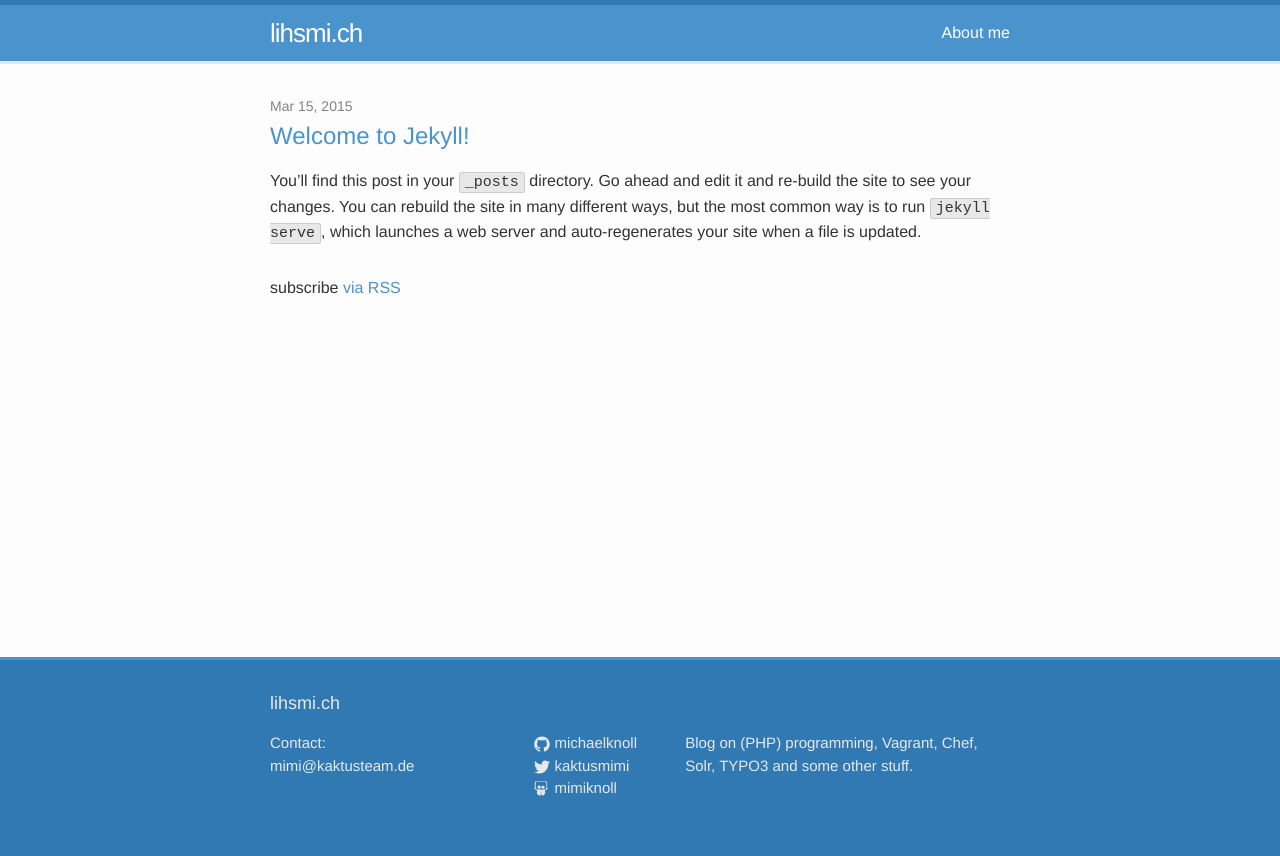
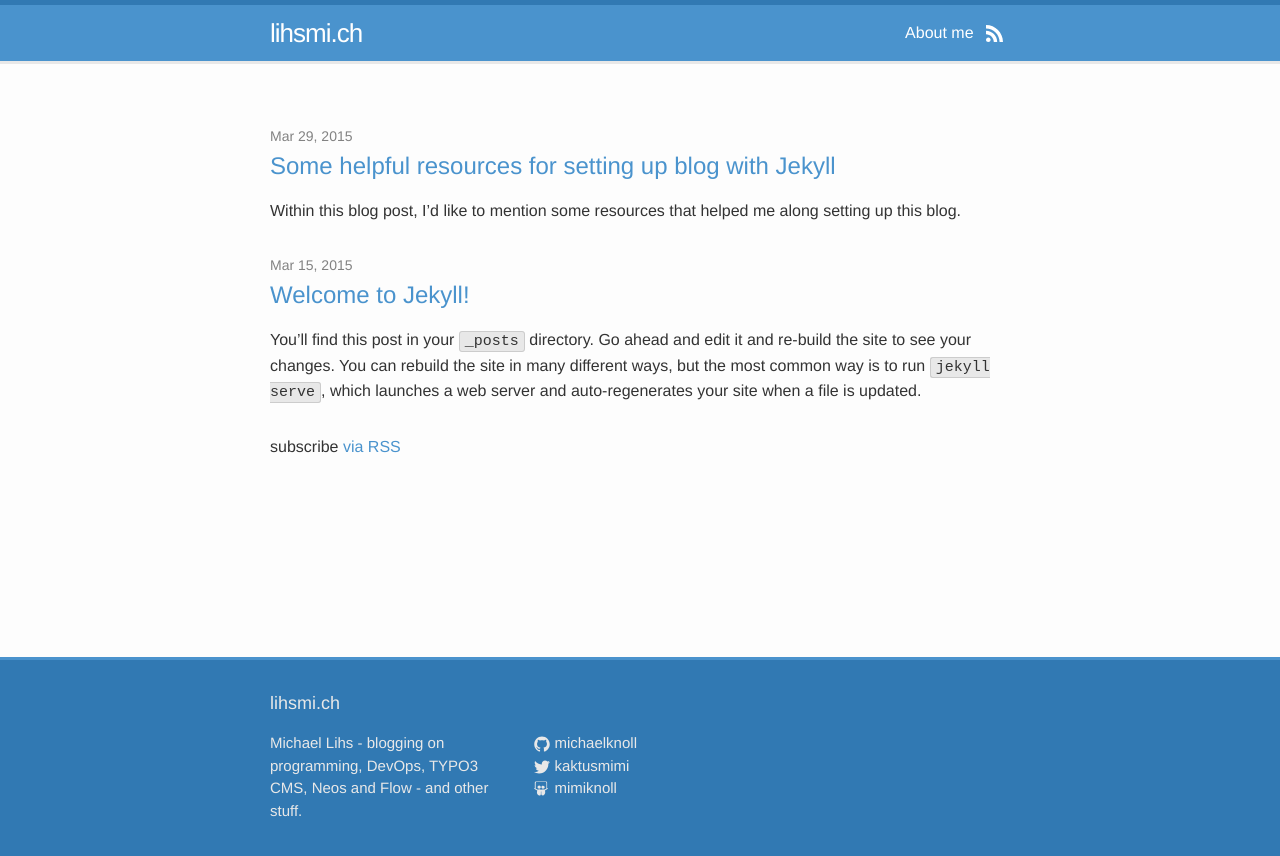
Before and after one commit to michaellihs/michaellihs.github.io, a Jekyll site: the page built from index.html, in a window 1280 px wide. Shown: the top 856 px of the page. Built offline with Jekyll 4.4.1, drawn with Linux system fonts in a browser that asks for light colours.

Commit message:
[TASK] Styling for RSS icon, some layout changes

```diff
--- a/_includes/footer.html
+++ b/_includes/footer.html
@@ -7,8 +7,8 @@
     <div class="footer-col-wrapper">
       <div class="footer-col  footer-col-1">
         <ul class="contact-list">
-          <li><!-- {{ site.title }}-->Contact:</li>
-          <li><a href="mailto:{{ site.email }}">{{ site.email }}</a></li>
+          <li><!-- {{ site.title }}--></li>
+          <li>Michael Lihs - blogging on programming, DevOps, TYPO3 CMS, Neos and Flow - and other stuff.</li>
         </ul>
       </div>
 
@@ -70,7 +70,7 @@
       </div>
 
       <div class="footer-col  footer-col-3">
-        <p class="text">{{ site.description }}</p>
+
       </div>
     </div>
 
--- a/_includes/header.html
+++ b/_includes/header.html
@@ -19,6 +19,13 @@
           <a class="page-link" href="{{ page.url | prepend: site.baseurl }}">{{ page.title }}</a>
           {% endif %}
         {% endfor %}
+          <a href="{{ "/feed.xml" | prepend: site.baseurl }}" class="icon-rss">
+          <span class="icon">
+            <svg viewBox="0 0 512 512">
+                <path d="M201.8 347.2c0 20.3-16.5 36.8-36.8 36.8 -20.3 0-36.8-16.5-36.8-36.8s16.5-36.8 36.8-36.8C185.3 310.4 201.8 326.8 201.8 347.2zM128.2 204.7v54.5c68.5 0.7 124 56.3 124.7 124.7h54.5C306.7 285.3 226.9 205.4 128.2 204.7zM128.2 166.6c57.9 0.3 112.3 22.9 153.2 63.9 41 41 63.7 95.5 63.9 153.5h54.5c-0.3-149.9-121.7-271.4-271.6-271.9V166.6L128.2 166.6z"/>
+                </svg>
+              </span>
+          </a>
       </div>
     </nav>
 
--- a/_layouts/post.html
+++ b/_layouts/post.html
@@ -13,14 +13,14 @@ layout: default
         {{ content }}
     </article>
     <ul class="soc">
-        <li><a href="https://twitter.com/intent/tweet?text={{ page.title }}&url=http://{{ site.host }}{{ page.url }}&via=kaktusmimi" target="_blank" class="icon-social" title="Share this post on Twitter"><span class="icon  icon--twitter">
+        <li><a href="https://twitter.com/intent/tweet?text={{ page.title }}&url={{ site.url }}/{{ page.url }}&via=kaktusmimi" target="_blank" class="icon-social" title="Share this post on Twitter"><span class="icon  icon--twitter">
   <svg viewBox="0 0 512 512">
       <path d="M419.6 168.6c-11.7 5.2-24.2 8.7-37.4 10.2 13.4-8.1 23.8-20.8 28.6-36 -12.6 7.5-26.5 12.9-41.3 15.8 -11.9-12.6-28.8-20.6-47.5-20.6 -42 0-72.9 39.2-63.4 79.9 -54.1-2.7-102.1-28.6-134.2-68 -17 29.2-8.8 67.5 20.1 86.9 -10.7-0.3-20.7-3.3-29.5-8.1 -0.7 30.2 20.9 58.4 52.2 64.6 -9.2 2.5-19.2 3.1-29.4 1.1 8.3 25.9 32.3 44.7 60.8 45.2 -27.4 21.4-61.8 31-96.4 27 28.8 18.5 63 29.2 99.8 29.2 120.8 0 189.1-102.1 185-193.6C399.9 193.1 410.9 181.7 419.6 168.6z"></path>
   </svg>
         </span>
         </a>
         </li>
-        <li><a href="http://www.facebook.com/sharer.php?s=100&p[url]=http://{{ site.host }}{{ page.url }}&p[title]={{ page.title }}" target="_blank" class="icon-social" title="Share this post on Facebook"><span class="icon  icon--twitter">
+        <li><a href="http://www.facebook.com/sharer.php?s=100&p[url]={{ site.url }}/{{ page.url }}&p[title]={{ page.title }}" target="_blank" class="icon-social" title="Share this post on Facebook"><span class="icon  icon--twitter">
   <svg viewBox="0 0 512 512">
       <path d="M211.9 197.4h-36.7v59.9h36.7V433.1h70.5V256.5h49.2l5.2-59.1h-54.4c0 0 0-22.1 0-33.7 0-13.9 2.8-19.5 16.3-19.5 10.9 0 38.2 0 38.2 0V82.9c0 0-40.2 0-48.8 0 -52.5 0-76.1 23.1-76.1 67.3C211.9 188.8 211.9 197.4 211.9 197.4z"></path>
   </svg>
--- /dev/null
+++ b/_posts/2015-03-29-resources-for-jekyll.markdown
@@ -0,0 +1,56 @@
+---
+layout: post
+title:  "Some helpful resources for setting up blog with Jekyll"
+summary: "A collection of resources that helped me setting up my blog with Jekyll"
+date:   2015-03-29 13:30:00
+categories: jekyll
+---
+
+Within this blog post, I'd like to mention some resources that helped me along setting up this blog.
+
+### Base Template
+
+Unfortunately I cannot remember where I got the base template for my blog. I was looking for a very lightweight theme and did not want to import all the Bootstrap or Foundation stuff. Finally I came up with the structure that you can find in [my blog's Github repository][my repository].
+
+As for the structure of the stylesheets, I tried to follow the patterns of book [Scalable and Modular Architecture for CSS][smacss] - thanks [Sebastian Helzle][seb] for the recommendation.
+
+Since CSS is not my strength, I had to look up quite a few things. The CSS for the sticky footer (yes, it's called sticky footer even if it is not displayed on the bottom of the browser window all the time) can be found on [this website][stickyfooter].
+
+### Inlined Icons
+
+For me it was the first time using inlined SVGs as icons building this blog. The theme brought some of those SVGs with it. I created the one for Slideshare using the [Socicon Font][socicon] and Adobe Illustrator following [this documentation][illustratorsvg] from css-tricks. What you basically have to do is copy the svg code that Illustrator creates and use it like in the following snippet:
+
+{% highlight html %}
+<span class="icon  icon--github">
+  <svg viewBox="0 0 16 16">
+    <path d="... SVG code from Illustrator goes here ..."/>
+  </svg>
+</span>
+{% endhighlight %}
+
+You can then set the color for the icon in your css class, e.g.
+
+{% highlight css %}
+.icon > svg path {
+  fill: #e8e8e8;
+}
+{%endhighlight %}
+
+### Social Media Buttons
+
+For the rendering of the social media buttons I wanted to have simple but fancy buttons I found those [codesnippets on Codepen][codepen] which I liked a lot and build them into my blog. Since the snippet came in sass and I used scss in my styles, I found this [sass to scss converter][sassscss] very useful.
+
+Here is a nice article on [how to generate the social URLs][socialurl] with jekyll.
+
+
+
+
+[my repository]:      http://github.com/michaelknoll/michaelknoll.github.io
+[seb]:                http://mind-the-seb.de/blog.html
+[smacss]:             https://smacss.com/
+[stickyfooter]:	      http://www.cssstickyfooter.com/using-sticky-footer-code.html
+[socicon]:            http://www.socicon.com/
+[illustratorsvg]:     https://css-tricks.com/using-svg/
+[codepen]:            http://codepen.io/ruandre/pen/howFi
+[sassscss]:           http://www.sasstoscss.com/
+[socialurl]:          http://zhangwenli.com/blog/2014/08/03/make-your-own-social-sharing-bar-with-jekyll/
--- a/_sass/layout/_content.scss
+++ b/_sass/layout/_content.scss
@@ -1,7 +1,7 @@
 .page-content {
 	overflow: auto;
 	height: 100%;
-	padding: $spacing-unit 0;
+	padding: 2* $spacing-unit 0;
 	padding-bottom: $footer-height + 2 * $spacing-unit + $border-height;
 	position: relative;
 }
--- a/_sass/modules/_social.scss
+++ b/_sass/modules/_social.scss
@@ -4,7 +4,6 @@
 	list-style: none;
 	margin: 0;
 	padding: 32px;
-	padding: 3.2rem;
 	text-align: center;
 	li {
 		display: inline-block;
@@ -67,3 +66,21 @@
 		@extend %social-icon-hover;
 	}
 }
+
+.icon-rss {
+	display: inline-block;
+	transition: transform 0.5s ease-out;
+
+	svg {
+		width: 32px;
+		height: 32px;
+		path {
+			fill: $white;
+		}
+	}
+
+	&:hover {
+		transform: scale(1.25);
+	}
+
+}
```
